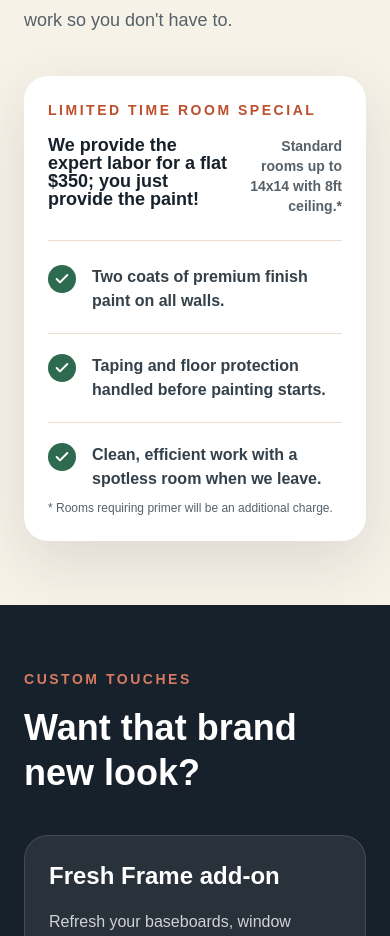
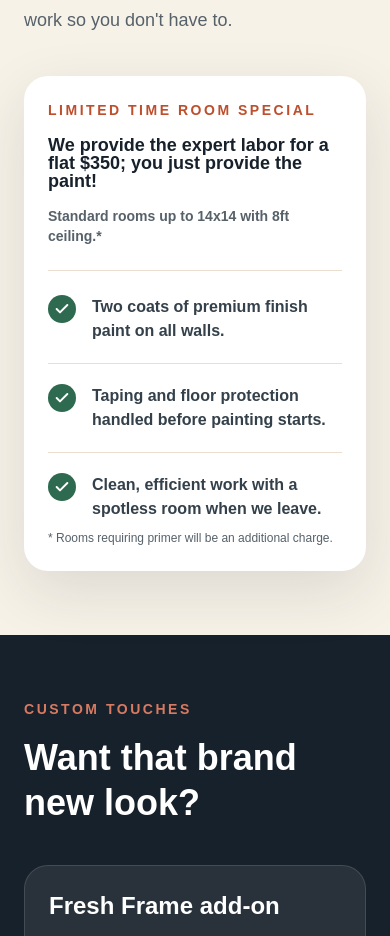
Before and after one commit to dino-giammalva/website, a Next.js app: page / in a window 390 px wide. Shown: the part 1400-2336 px from the top of the page. Built offline with nearby package versions, Linux system fonts and the light colour scheme.

Commit message:
fix mobile

```diff
--- a/app/page.tsx
+++ b/app/page.tsx
@@ -164,7 +164,7 @@ export default function Home() {
             <p className="text-sm font-black uppercase tracking-[0.18em] text-[#bd4f2d]">
               Limited time room special
             </p>
-            <div className="mt-4 flex items-start justify-between gap-4 border-b border-[#eadfce] pb-6">
+            <div className="mt-4 flex items-start flex-col justify-between gap-4 border-b border-[#eadfce] pb-6 md:flex-row">
               <div>
                 <p className="text-lg font-black leading-none text-[#17212b]">
                   We provide the expert labor for a flat $350; you just provide
@@ -174,7 +174,7 @@ export default function Home() {
                   Labor only
                 </p> */}
               </div>
-              <p className="max-w-42 text-right text-sm font-semibold leading-5 text-[#56616a]">
+              <p className="md:max-w-42 md:text-right text-sm font-semibold leading-5 text-[#56616a]">
                 Standard rooms up to 14x14 with 8ft ceiling.*
               </p>
             </div>
```
